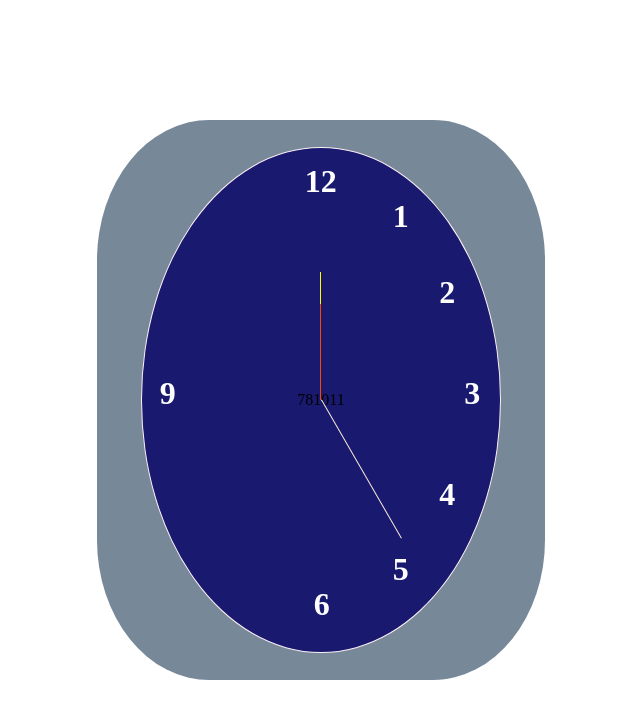
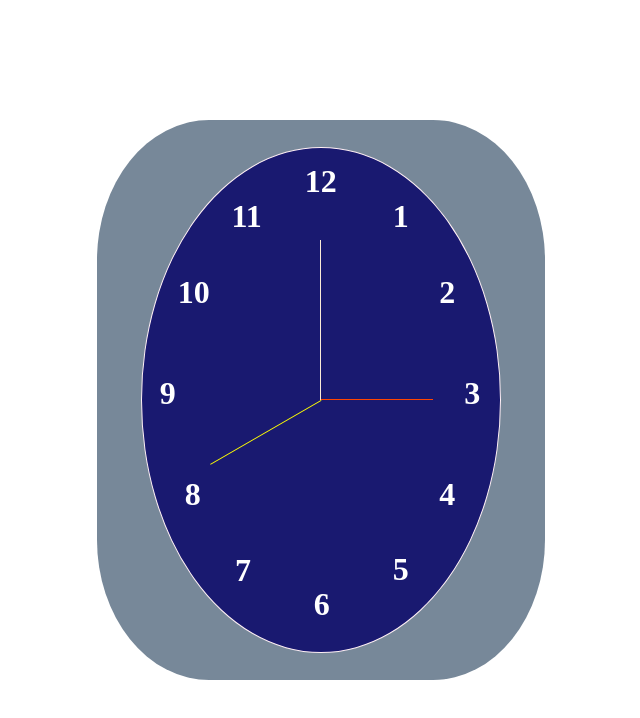
Before and after one commit to nicatronico/clock, a plain HTML site: page index.html in a window 1280 px wide. Shown: the whole page, without its empty margins (319-959 px from the left). Drawn offline with Linux system fonts and the light colour scheme.

Commit message:
reloj renderizado completo sin programacion

```diff
--- a/estilos.css
+++ b/estilos.css
@@ -39,7 +39,6 @@
 .center{
     width: 1px;
     height: 1px;
-    background-color: aqua;
     position: absolute;
     inset-inline-start: 50%;
     inset-block-start: 50%;
@@ -50,7 +49,7 @@
     height: 20vh;
     background-color: antiquewhite;
     translate: 0 0;
-    rotate: 330deg;
+    rotate: 180deg;
     transform-origin: 0 0;
     position: absolute;
 
@@ -61,17 +60,17 @@
     height: 16vh;
     background-color: yellow;
     translate: 0 0;
-    rotate: 180deg;
+    rotate: 60deg;
     transform-origin: 0 0;
     position: absolute;
 }
 
 .hours_pointer{
     width: 0.1vw;
-    height: 12vh;
+    height: 14vh;
     background-color: orangered;
     translate: 0 0;
-    rotate: 180deg;
+    rotate: 270deg;
     transform-origin: 0 0;
     position: absolute;
 }
@@ -133,6 +132,24 @@
     inset-block-start: 87%;
 }
 
+.seven{
+    color: white;
+    font-size: xx-large;
+    font-weight: 700;
+    position: absolute;
+    inset-inline-start: 26%;
+    inset-block-start: 80.1%;
+}
+
+.eight{
+    color: white;
+    font-size: xx-large;
+    font-weight: 700;
+    position: absolute;
+    inset-inline-start: 12%;
+    inset-block-start: 65%;
+}
+
 
 
 .nine{
@@ -144,6 +161,26 @@
     inset-block-start: 45%;
 }
 
+
+.ten{
+    color: white;
+    font-size: xx-large;
+    font-weight: 700;
+    position: absolute;
+    inset-inline-start: 10%;
+    inset-block-start: 25%;
+}
+
+
+.eleven{
+    color: white;
+    font-size: xx-large;
+    font-weight: 700;
+    position: absolute;
+    inset-inline-start: 25%;
+    inset-block-start: 10%;
+}
+
 .twelve{
     color: white;
     font-size: xx-large;
```
